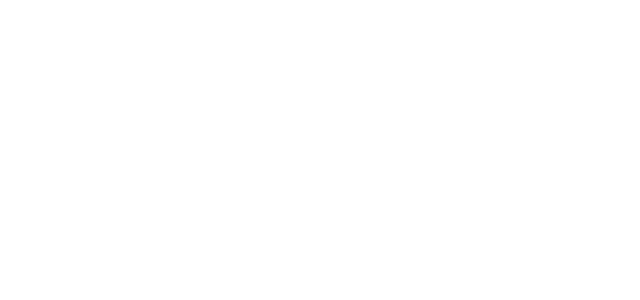
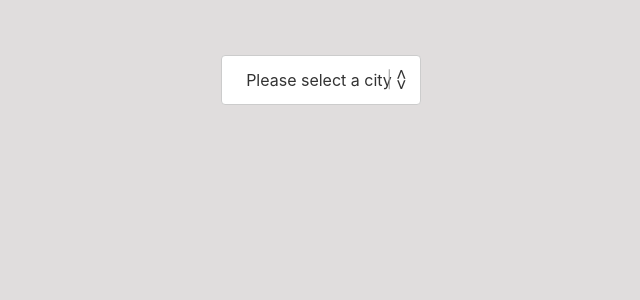
Before and after one commit to maziz-create/react-learning-projects, a React (Create React App) app: page / in a window 1280 px wide. Shown: the top 300 px of the page, without its empty margins (33-673 px from the left). Built offline with nearby package versions, Linux system fonts and the light colour scheme.

Commit message:
Added App.js and its styling css file.

```diff
--- a/src/App.css
+++ b/src/App.css
@@ -1,3 +1,106 @@
-.App {
-  text-align: center;
+* {
+  box-sizing: border-box;
 }
+
+body {
+  background-color: #e0dddd;
+}
+
+li {
+  list-style-type: none;
+  text-align: start;
+}
+
+.placeholder {
+  display: none;
+}
+
+/* card */
+
+.card {
+  background-color:#272c27;
+  color: white;
+  border-radius: 10px;
+  width: 400px;
+  height: 100%;
+  border: 2px solid black;
+}
+
+.card-body {
+  padding-top: 0 !important;
+}
+
+img {
+  width: 50px !important;
+  height: 50px !important;
+  margin-top: 0;
+  margin-left: auto;
+  margin-right: auto;
+  background-color: black;
+  border-radius: 50%;
+  position: relative;
+}
+
+span {
+  position: absolute;
+  top: 2px;
+  right: 90px;
+  background-color: rgb(82, 62, 62);
+  border-radius: 15px;
+  padding: 3px;
+  font-size: 10px;
+}
+
+/* Select Option Copy Codes */
+
+
+
+.selectdiv {
+  float: left;
+  min-width: 200px;
+  margin: 50px 33%;
+  position: relative;
+}
+
+select::-ms-expand {
+display: none;
+}
+
+.selectdiv:after {
+  content: '<>';
+  font: 17px "Consolas", monospace;
+  color: #333;
+  -webkit-transform: rotate(90deg);
+  -moz-transform: rotate(90deg);
+  -ms-transform: rotate(90deg);
+  transform: rotate(90deg);
+  right: 11px;
+
+  top: 18px;
+  padding: 0 0 2px;
+  border-bottom: 1px solid #999;
+
+  position: absolute;
+  pointer-events: none;
+}
+
+.selectdiv select {
+  -webkit-appearance: none;
+  -moz-appearance: none;
+  appearance: none;
+  display: block;
+  width: 100%;
+  max-width: 320px;
+  height: 50px;
+  float: right;
+  margin: 5px 0px;
+  padding: 0px 24px;
+  font-size: 16px;
+  line-height: 1.75;
+  color: #333;
+  background-color: #ffffff;
+  background-image: none;
+  border: 1px solid #cccccc;
+  -ms-word-break: normal;
+  word-break: normal;
+}
--- a/src/App.js
+++ b/src/App.js
@@ -1,11 +1,13 @@
-import logo from './logo.svg';
 import './App.css';
+import { WeatherApiAddressProvider } from './context/WeatherApiAddressContext';
+import WeatherCity from './components/WeatherCity';
 
 function App() {
+
   return (
-    <div className="App">
-
-    </div>
+    <WeatherApiAddressProvider>
+      <WeatherCity />
+    </WeatherApiAddressProvider>
   );
 }
 
```
